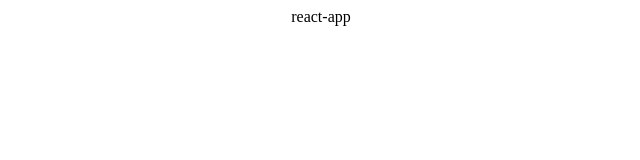
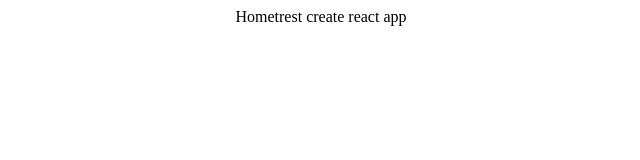
Before and after one commit to jpolivierr/Hometrest, a React (Create React App) app in the folder client/: page / in a window 1280 px wide. Shown: the top 160 px of the page, without its empty margins (319-959 px from the left). Built offline with nearby package versions, Linux system fonts and the light colour scheme.

Commit message:
update app.js

```diff
--- a/client/src/App.js
+++ b/client/src/App.js
@@ -3,7 +3,7 @@
 function App() {
   return (
     <div className="App">
-        react-app
+        Hometrest create react app
     </div>
   );
 }
```
